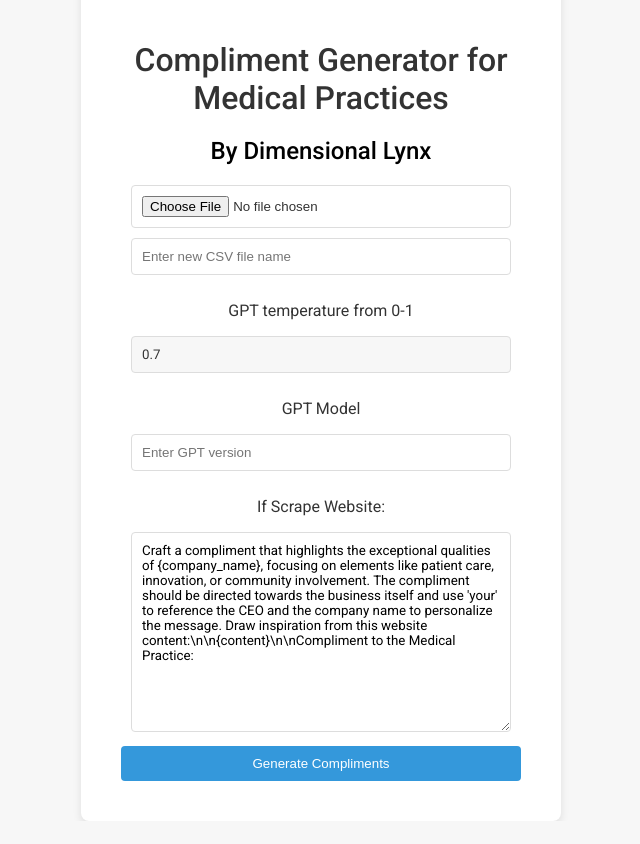
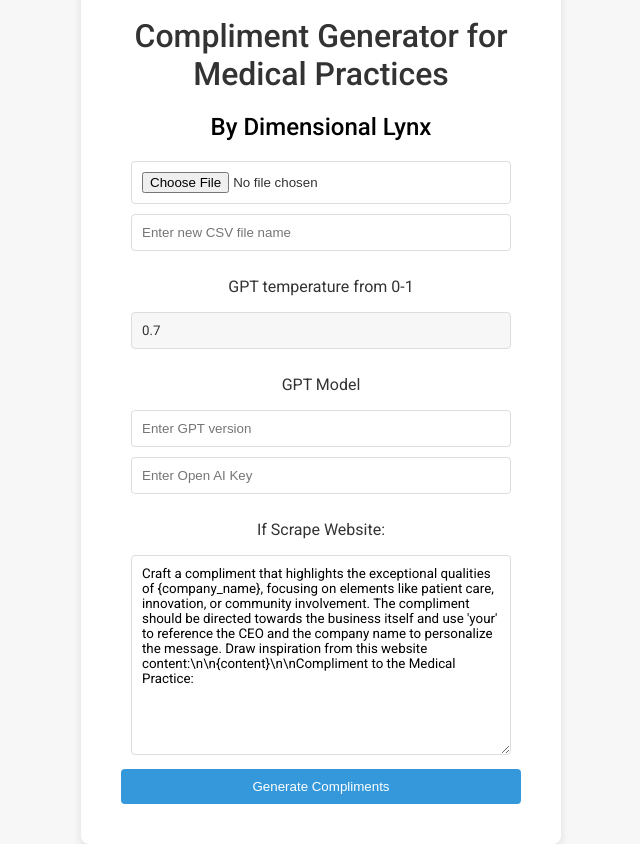
Before and after one commit to Djmalevsky/ComplimentGeneratorBot, a Django app: page /upload/ in a window 1280 px wide. Shown: the whole page, without its empty margins (319-959 px from the left). Before the commit the page ends 821 px from the top, so only its background shows below. Run offline with Django 4.2, Linux system fonts and the light colour scheme.

Commit message:
initial 2

```diff
--- a/compliments/Compliment.py
+++ b/compliments/Compliment.py
@@ -20,8 +20,8 @@ def generate_generic_compliment(company_name, city, state):
 
     return compliment
 
-def generate_compliment(content, company_name, custom_prompt='', temperature=0.7 ,engine="text-davinci-003"):
-    openai.api_key = "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"
+def generate_compliment(content, company_name, custom_prompt='', temperature=0.7 ,engine="text-davinci-003", key=''):
+    openai.api_key = key
 
     # Trim the content if it's too long
     if len(content) > 1000:
--- a/compliments/templates/compliments/upload.html
+++ b/compliments/templates/compliments/upload.html
@@ -131,6 +131,7 @@ textarea[name='compliment_prompt'] {
         <input type="number" step="0.1" min="0" max="1" name="temperature" placeholder="Enter temperature (0.0 - 1.0)" value="0.7">
         <p>GPT Model</p>
         <input type="text" name="GPT Version" placeholder="Enter GPT version" required />
+        <input type="text" name="key" placeholder="Enter Open AI Key" required />
         <p>If Scrape Website:</p>
         <textarea name="compliment_prompt" required>Craft a compliment that highlights the exceptional qualities of {company_name}, focusing on elements like patient care, innovation, or community involvement. The compliment should be directed towards the business itself and use 'your' to reference the CEO and the company name to personalize the message. Draw inspiration from this website content:\n\n{content}\n\nCompliment to the Medical Practice:</textarea>
         <button type="submit">Generate Compliments</button>
--- a/compliments/views.py
+++ b/compliments/views.py
@@ -14,6 +14,7 @@ def upload_and_process_csv(request):
             custom_prompt = form.cleaned_data.get('compliment_prompt', '')  # Get the custom prompt
             temperature = form.cleaned_data.get('temperature', 0.7)  # Default to 0.7 if not provided
             GPT_Version = form.cleaned_data.get('GPT_Version', 'text-davinci-003')
+            key = form.cleaned_data.get('key', '')
             csv_file.seek(0)
             reader = csv.DictReader(csv_file.read().decode('utf-8-sig').splitlines())
             output = StringIO()
@@ -28,7 +29,7 @@ def upload_and_process_csv(request):
                 url = row['Website']
                 content = scrape_website(url)
                 if content:
-                    compliment = generate_compliment(content, company_name, custom_prompt, temperature, GPT_Version)
+                    compliment = generate_compliment(content, company_name, custom_prompt, temperature, GPT_Version, key)
                     scrape_status = 'Success'
                 else:
                     compliment = generate_generic_compliment(company_name, city, state)
```
